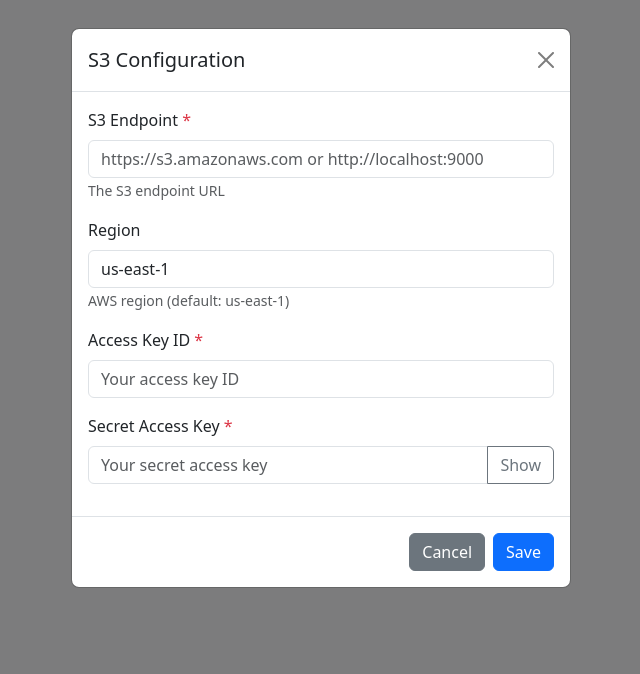
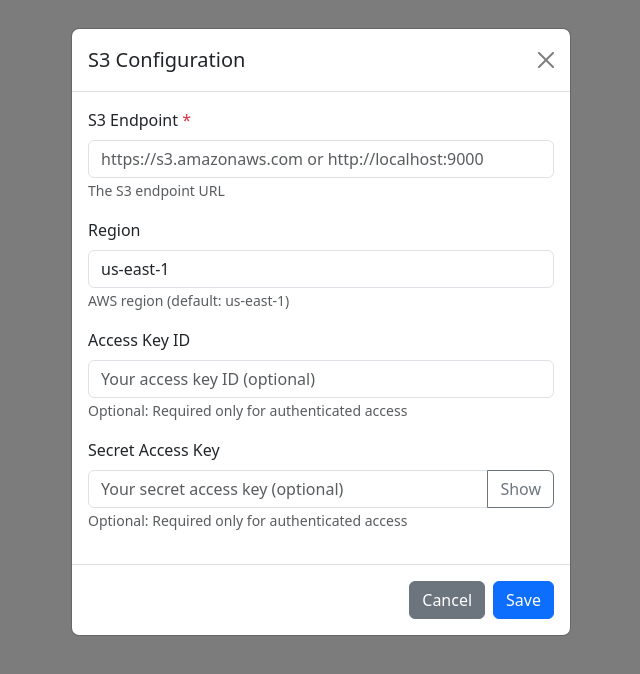
Before and after one commit to andresmonc/s3-browser, a React (Vite) app: page / in a window 1280 px wide. Shown: the top 674 px of the page, without its empty margins (319-959 px from the left). Built offline with nearby package versions, Linux system fonts and the light colour scheme.

Commit message:
fix cause you stupid.

```diff
--- a/src/components/SettingsModal.tsx
+++ b/src/components/SettingsModal.tsx
@@ -3,8 +3,8 @@ import { useState, useEffect } from 'react';
 interface S3Credentials {
     endpoint: string;
     region: string;
-    accessKeyId: string;
-    secretAccessKey: string;
+    accessKeyId?: string;
+    secretAccessKey?: string;
 }
 
 interface SettingsModalProps {
@@ -63,16 +63,16 @@ const SettingsModal = ({ isOpen, onClose, onSave }: SettingsModalProps) => {
     }, [isOpen]);
 
     const handleSave = () => {
-        if (!endpoint || !accessKeyId || !secretAccessKey) {
-            setError('Please fill in all required fields (Endpoint, Access Key ID, and Secret Access Key)');
+        if (!endpoint) {
+            setError('Please fill in the required field (Endpoint)');
             return;
         }
 
         const credentials: S3Credentials = {
             endpoint: endpoint.trim(),
             region: region.trim() || 'us-east-1',
-            accessKeyId: accessKeyId.trim(),
-            secretAccessKey: secretAccessKey.trim(),
+            accessKeyId: accessKeyId.trim() || undefined,
+            secretAccessKey: secretAccessKey.trim() || undefined,
         };
 
         saveCredentialsToStorage(credentials);
@@ -134,7 +134,7 @@ const SettingsModal = ({ isOpen, onClose, onSave }: SettingsModalProps) => {
 
                         <div className="mb-3">
                             <label htmlFor="accessKeyId" className="form-label">
-                                Access Key ID <span className="text-danger">*</span>
+                                Access Key ID
                             </label>
                             <input
                                 type="text"
@@ -145,14 +145,14 @@ const SettingsModal = ({ isOpen, onClose, onSave }: SettingsModalProps) => {
                                     setError(null);
                                 }}
                                 className="form-control"
-                                placeholder="Your access key ID"
-                                required
+                                placeholder="Your access key ID (optional)"
                             />
+                            <small className="form-text text-muted">Optional: Required only for authenticated access</small>
                         </div>
 
                         <div className="mb-3">
                             <label htmlFor="secretAccessKey" className="form-label">
-                                Secret Access Key <span className="text-danger">*</span>
+                                Secret Access Key
                             </label>
                             <div className="input-group">
                                 <input
@@ -164,8 +164,7 @@ const SettingsModal = ({ isOpen, onClose, onSave }: SettingsModalProps) => {
                                         setError(null);
                                     }}
                                     className="form-control"
-                                    placeholder="Your secret access key"
-                                    required
+                                    placeholder="Your secret access key (optional)"
                                 />
                                 <button
                                     type="button"
@@ -175,6 +174,7 @@ const SettingsModal = ({ isOpen, onClose, onSave }: SettingsModalProps) => {
                                     {showSecret ? 'Hide' : 'Show'}
                                 </button>
                             </div>
+                            <small className="form-text text-muted">Optional: Required only for authenticated access</small>
                         </div>
                     </div>
                     <div className="modal-footer">
--- a/src/s3-client.ts
+++ b/src/s3-client.ts
@@ -4,20 +4,26 @@ import { loadCredentialsFromStorage } from './components/SettingsModal';
 export const getS3Client = (): S3Client | null => {
     const credentials = loadCredentialsFromStorage();
 
-    if (!credentials || !credentials.endpoint || !credentials.accessKeyId || !credentials.secretAccessKey) {
+    if (!credentials || !credentials.endpoint) {
         return null;
     }
 
     // Create a new client instance with current credentials
-    return new S3Client({
+    const clientConfig: any = {
         endpoint: credentials.endpoint,
         region: credentials.region || 'us-east-1',
-        credentials: {
+        forcePathStyle: true, // Required for MinIO
+    };
+
+    // Only include credentials if both accessKeyId and secretAccessKey are provided
+    if (credentials.accessKeyId && credentials.secretAccessKey) {
+        clientConfig.credentials = {
             accessKeyId: credentials.accessKeyId,
             secretAccessKey: credentials.secretAccessKey,
-        },
-        forcePathStyle: true, // Required for MinIO
-    });
+        };
+    }
+
+    return new S3Client(clientConfig);
 };
 
 // Function to refresh the client instance (call this after updating credentials)
```
